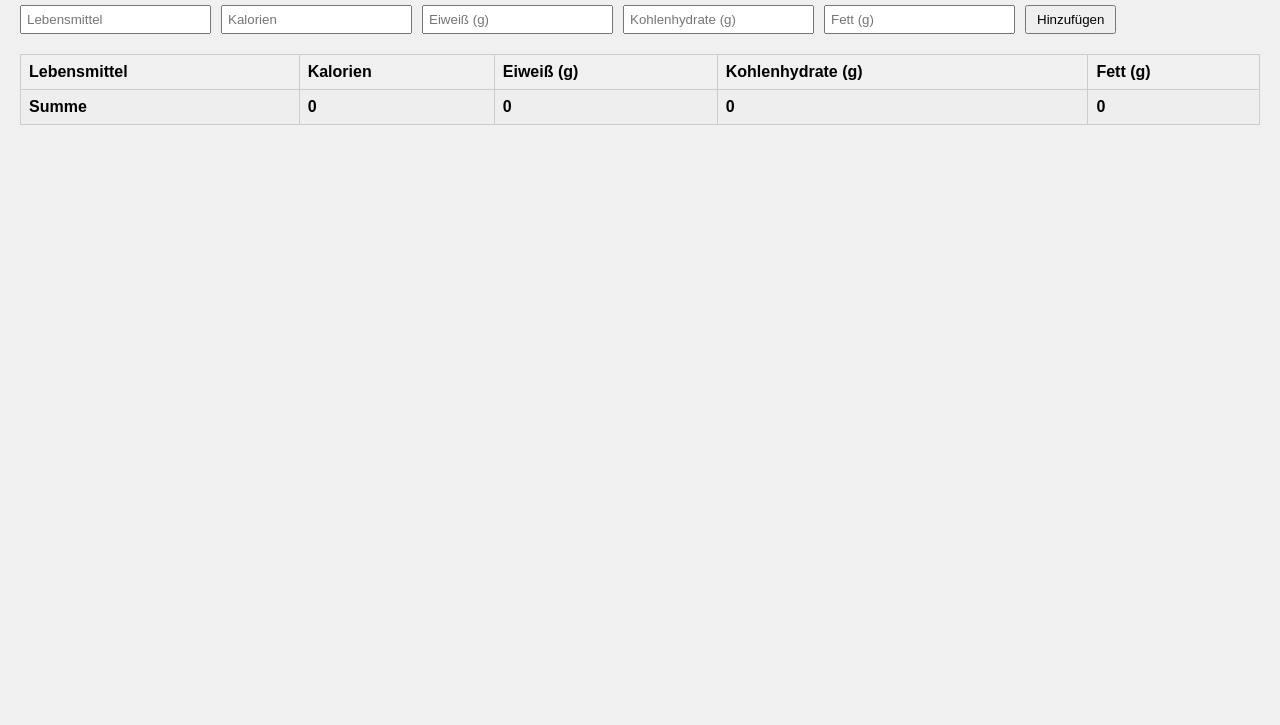
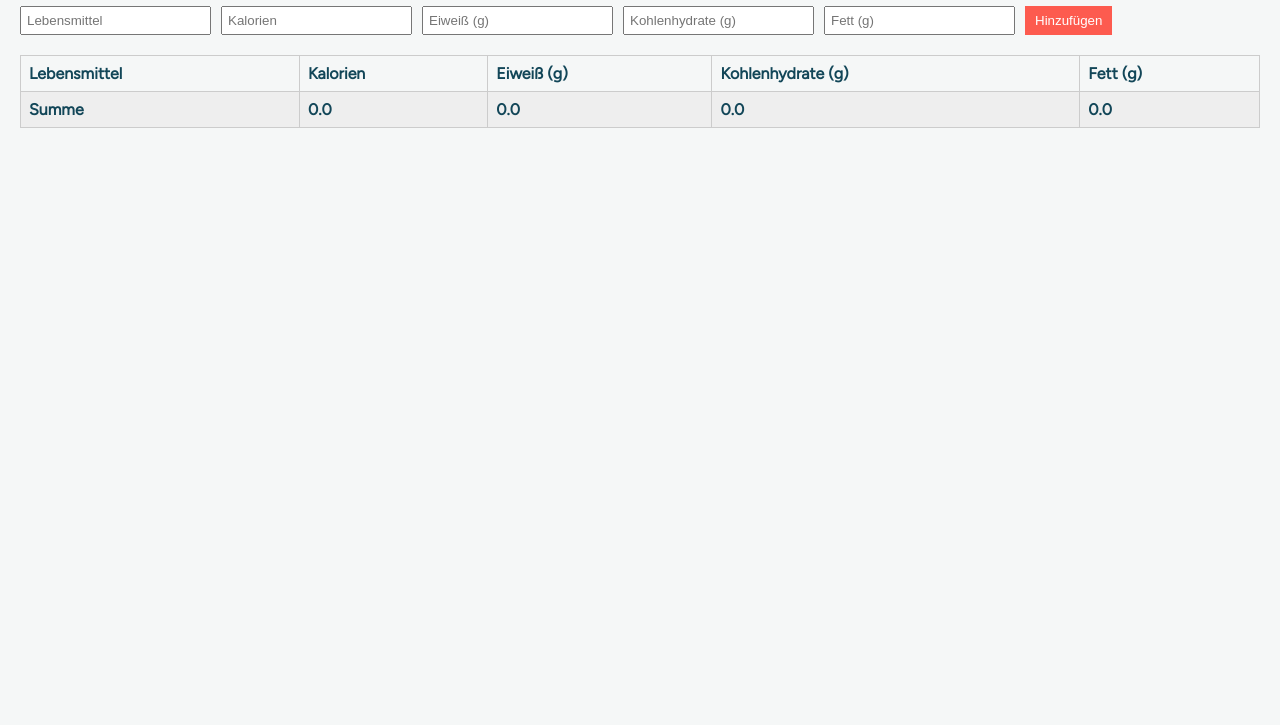
Before and after one commit to Developer-Akademie-YouTube/ern-hrungstracker, a plain HTML site: page index.html in a window 1280 px wide. Shown: the part 75-800 px from the top of the page. Drawn offline with Linux system fonts and the light colour scheme.

Commit message:
Apply custom styles and persistent storage

```diff
--- a/index.html
+++ b/index.html
@@ -4,6 +4,7 @@
   <meta charset="UTF-8">
   <meta name="viewport" content="width=device-width, initial-scale=1.0">
   <title>Ernährungstracker</title>
+  <link href="https://fonts.googleapis.com/css2?family=Figtree&display=swap" rel="stylesheet">
   <link rel="stylesheet" href="style.css">
 </head>
 <body>
--- a/script.js
+++ b/script.js
@@ -1,4 +1,10 @@
-const entries = [];
+const entries = JSON.parse(localStorage.getItem('entries')) || [];
+
+// Render saved entries on load
+entries.forEach((entry) => {
+  appendRow(entry);
+});
+updateTotals();
 
 document.getElementById('add-btn').addEventListener('click', addEntry);
 
@@ -13,6 +19,7 @@ function addEntry() {
 
   const entry = { name, calories, protein, carbs, fat };
   entries.push(entry);
+  localStorage.setItem('entries', JSON.stringify(entries));
   appendRow(entry);
   updateTotals();
   clearInputs();
--- a/style.css
+++ b/style.css
@@ -1,7 +1,8 @@
 body {
-  font-family: Arial, sans-serif;
+  font-family: 'Figtree', sans-serif;
   margin: 20px;
-  background-color: #f0f0f0;
+  background-color: #f5f7f7;
+  color: rgb(18, 70, 88);
 }
 
 h1 {
@@ -19,7 +20,11 @@ h1 {
   padding: 5px;
 }
 
-#add-btn {
+button {
+  background-color: #fd5b4f;
+  color: #fff;
+  border: none;
+  cursor: pointer;
   padding: 5px 10px;
 }
 
```
